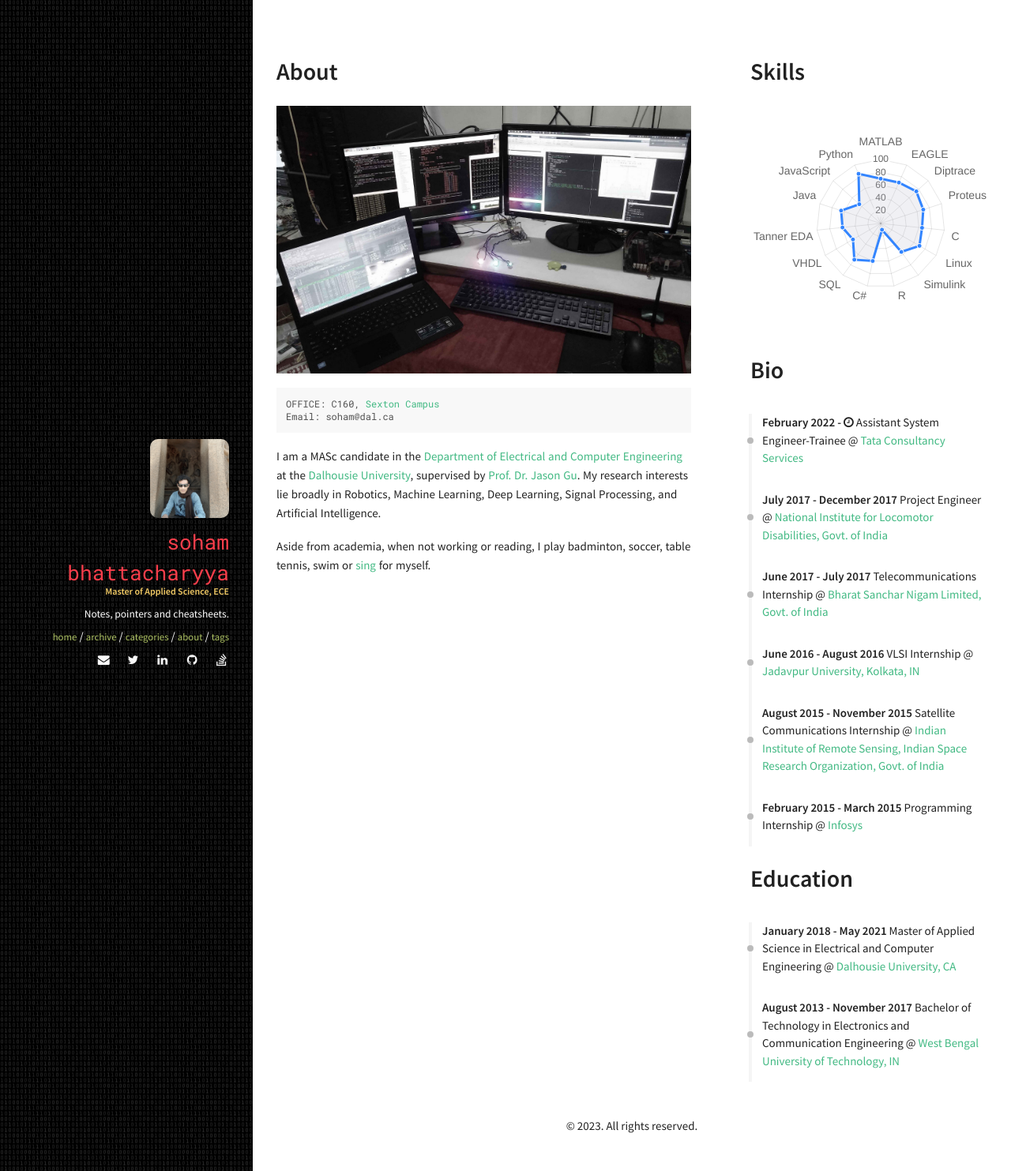
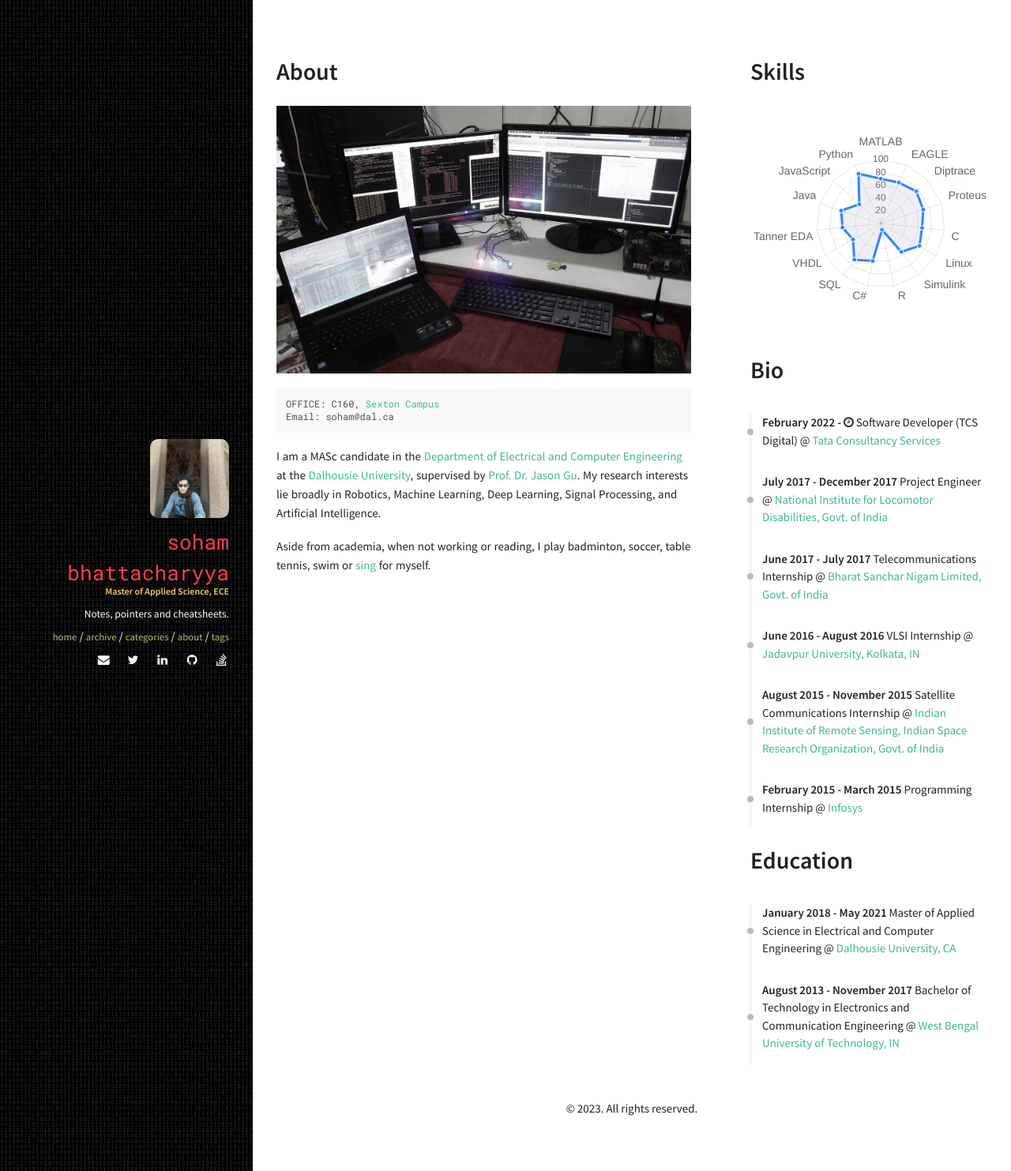
Before and after one commit to sohambhattacharyya/sohambhattacharyya.github.io, a Jekyll site: the page built from resume.html, in a window 1280 px wide. Shown: the whole page at 79% size. Built offline with Jekyll 4.4.1, drawn with Linux system fonts in a browser that asks for light colours; nearby versions of some CDN libraries.

Commit message:
Role update

```diff
--- a/_data/index/careers.yml
+++ b/_data/index/careers.yml
@@ -3,7 +3,7 @@
 - name: Tata Consultancy Services
   link: https://www.tcs.com/
   date: February 2022 - <i class="fa fa-clock-o" aria-hidden="true" title="Ongoing"></i>
-  job: Assistant System Engineer-Trainee
+  job: Software Developer (TCS Digital)
 
 - name: National Institute for Locomotor Disabilities, Govt. of India
   link: http://www.niohkol.nic.in/
```
